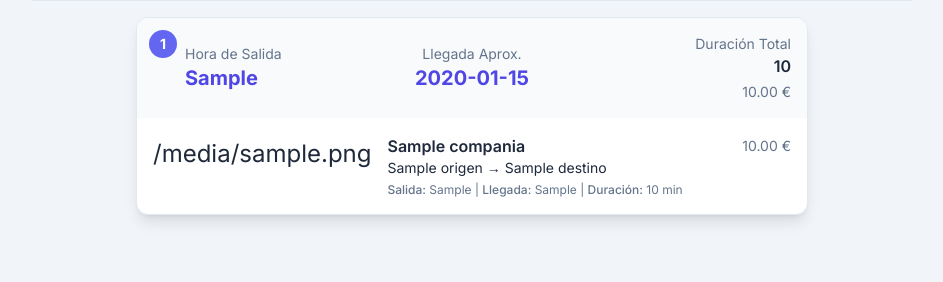
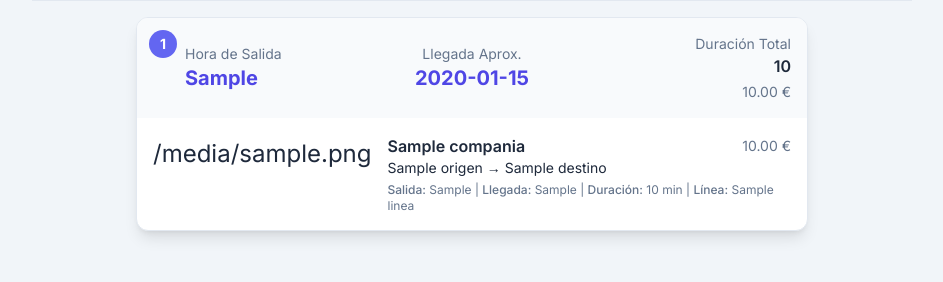
Before and after one commit to Edu652/mi-ruta-uni, a Flask app: template templates/resultado.html in a window 1280 px wide. Shown: the part 184-466 px from the top of the page, without its empty margins (168-1111 px from the left). Run offline with Flask 3, Linux system fonts and the light colour scheme; the template is opened without the code that fills it: most values are stand-ins (such as "Sample title", 1, 10 or a date in 2020); some libraries are stand-ins or nearby versions.

Commit message:
Update resultado.html

```diff
--- a/templates/resultado.html
+++ b/templates/resultado.html
@@ -93,12 +93,8 @@
                                     {% if segmento.Llegada_str %}| <span class="font-medium">Llegada:</span> {{ segmento.Llegada_str }}{% endif %}
                                     | <span class="font-medium">Duración:</span> {{ "%.0f"|format(segmento.Duracion_Tramo_Min | default(0)) }} min
 
-                                    {% set compania_lower = segmento.Compania|string|lower %}
-                                    {% if ('urbano' in compania_lower or 'emtusa' in compania_lower) and segmento.Linea and segmento.Linea|string|lower != 'nan' %}
-                                        {% set linea_int = segmento.Linea | int %}
-                                        {% if linea_int > 0 %}
-                                            | <span class="font-medium">Línea:</span> {{ linea_int }}
-                                        {% endif %}
+                                    {% if segmento.Linea and segmento.Linea|string|lower != 'nan' %}
+                                        | <span class="font-medium">Línea:</span> {{ segmento.Linea }}
                                     {% endif %}
                                     </p>
                             </div>
```
